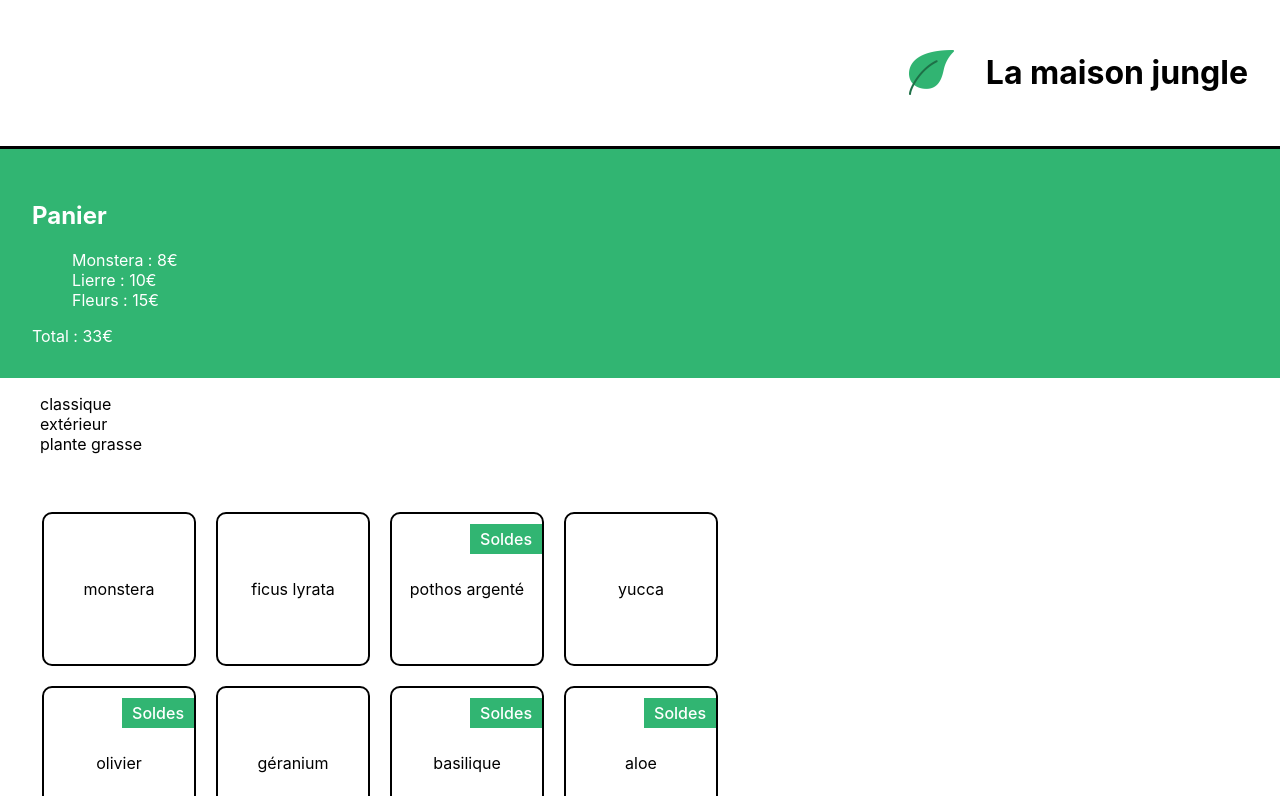
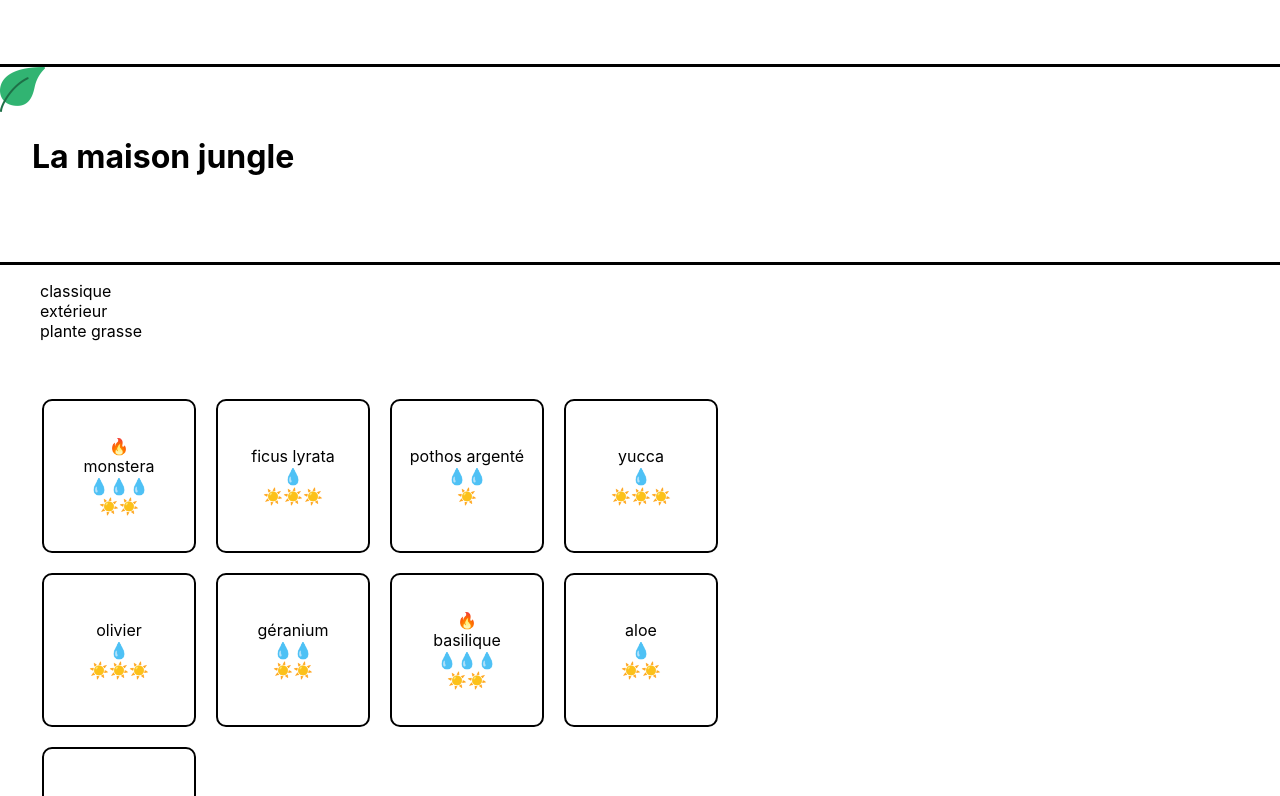
Before and after one commit to smectaz/la-maison-jungle, a React (Create React App) app: page / in a window 1280 px wide. Shown: the top 796 px of the page. Built offline with nearby package versions, Linux system fonts and the light colour scheme.

Commit message:
cours props

```diff
--- a/src/components/App.js
+++ b/src/components/App.js
@@ -1,15 +1,19 @@
 import Banner from "./Banner";
-import Cart from "./Cart";
-import ShoppingList from "./ShoppingList.js";
+import logo from "../assets/logo.png"
+//import Cart from "./Cart";
+import ShoppingList from "./ShoppingList";
 
 function App() {
 	return (
 		<div>
 			<Banner />
-			<Cart />
+				<img src={logo} alt="La maison jungle" className="lmj-logo" />
+				<h1 className="lmj-title">La maison jungle</h1>
+			<Banner />
+			{/* <Cart /> */}
 			<ShoppingList />
 		</div>
-	);
+	)
 }
 
 export default App;
--- a/src/components/Banner.js
+++ b/src/components/Banner.js
@@ -1,14 +1,9 @@
 import "../styles/Banner.css";
-import logo from "../assets/logo.png";
 
-function Banner() {
-	const title = "La maison jungle";
-	return (
-		<div className="lmj-banner">
-			<img src={logo} alt="la maison jungle" className="lmj-logo" />
-			<h1 className="lmj-title">{title}</h1>
-		</div>
-	);
+
+function Banner({children}) {
+	return <div className="lmj-banner">{children}</div>
+
 }
 
 export default Banner;
--- /dev/null
+++ b/src/components/CareScale.js
@@ -0,0 +1,19 @@
+function CareScale({scaleValue, careType}) {
+	//const {scaleValue, careType} = props
+	// On évite de multiplier les déclarations qui sans cette syntaxe auraient été :
+	// const scaleValue = props.scaleValue et
+	// const careType = props.careType
+	const range = [1, 2, 3]
+	const scaleType = careType === 'light' ? '☀️' : '💧'
+	return (
+		<div>
+            {range.map((rangeElem) =>
+				scaleValue >= rangeElem ? (
+					<span key={rangeElem.toString()}>{scaleType}</span>
+				 ) : null
+            )}
+        </div>
+	)
+}
+
+export default CareScale;
--- a/src/components/ShoppingList.js
+++ b/src/components/ShoppingList.js
@@ -1,12 +1,13 @@
 import { plantList } from "../datas/plantList";
 import "../styles/ShoppingList.css";
+import CareScale from "./CareScale";
 
 function ShoppingList() {
 	const categories = plantList.reduce(
 		(acc, plant) =>
 			acc.includes(plant.category) ? acc : acc.concat(plant.category),
-		[],
-	);
+		[]
+	)
 	return (
 		<div>
 			<ul>
@@ -17,13 +18,16 @@
 			<ul className="lmj-plant-list">
 				{plantList.map((plant) => (
 					<li key={plant.id} className="lmj-plant-item">
+						{plant.isBestSale && <span>🔥</span>}
 						{plant.name}
 						{plant.isSpecialOffer && <div className="lmj-sales">Soldes</div>}
+						<CareScale careType='water' scaleValue={plant.water} />
+						<CareScale careType='light' scaleValue={plant.light} />
 					</li>
 				))}
 			</ul>
 		</div>
-	);
+	)
 }
 
 export default ShoppingList;
--- a/src/datas/plantList.js
+++ b/src/datas/plantList.js
@@ -1,51 +1,67 @@
 export const plantList = [
 	{
-		name: "monstera",
-		category: "classique",
-		id: "1ed",
+		name: 'monstera',
+		category: 'classique',
+		id: '1ed',
+		isBestSale: true,
+		light: 2,
+		water: 3
 	},
 	{
-		name: "ficus lyrata",
-		category: "classique",
-		id: "2ab",
+		name: 'ficus lyrata',
+		category: 'classique',
+		id: '2ab',
+		light: 3,
+		water: 1
 	},
 	{
-		name: "pothos argenté",
-		category: "classique",
-		id: "3sd",
-		isSpecialOffer: true,
+		name: 'pothos argenté',
+		category: 'classique',
+		id: '3sd',
+		light: 1,
+		water: 2
 	},
 	{
-		name: "yucca",
-		category: "classique",
-		id: "4kk",
+		name: 'yucca',
+		category: 'classique',
+		id: '4kk',
+		light: 3,
+		water: 1
 	},
 	{
-		name: "olivier",
-		category: "extérieur",
-		id: "5pl",
-		isSpecialOffer: true,
+		name: 'olivier',
+		category: 'extérieur',
+		id: '5pl',
+		light: 3,
+		water: 1
 	},
 	{
-		name: "géranium",
-		category: "extérieur",
-		id: "6uo",
+		name: 'géranium',
+		category: 'extérieur',
+		id: '6uo',
+		light: 2,
+		water: 2
 	},
 	{
-		name: "basilique",
-		category: "extérieur",
-		id: "7ie",
-		isSpecialOffer: true,
+		name: 'basilique',
+		category: 'extérieur',
+		id: '7ie',
+		isBestSale: true,
+		light: 2,
+		water: 3
 	},
 	{
-		name: "aloe",
-		category: "plante grasse",
-		id: "8fp",
-		isSpecialOffer: true,
+		name: 'aloe',
+		category: 'plante grasse',
+		id: '8fp',
+		light: 2,
+		water: 1
 	},
 	{
-		name: "succulente",
-		category: "plante grasse",
-		id: "9vn",
-	},
-];
+		name: 'succulente',
+		category: 'plante grasse',
+		id: '9vn',
+		light: 2,
+		water: 1
+	}
+]
```
Also changed, not shown: src/assets/monstera.jpg (added).
